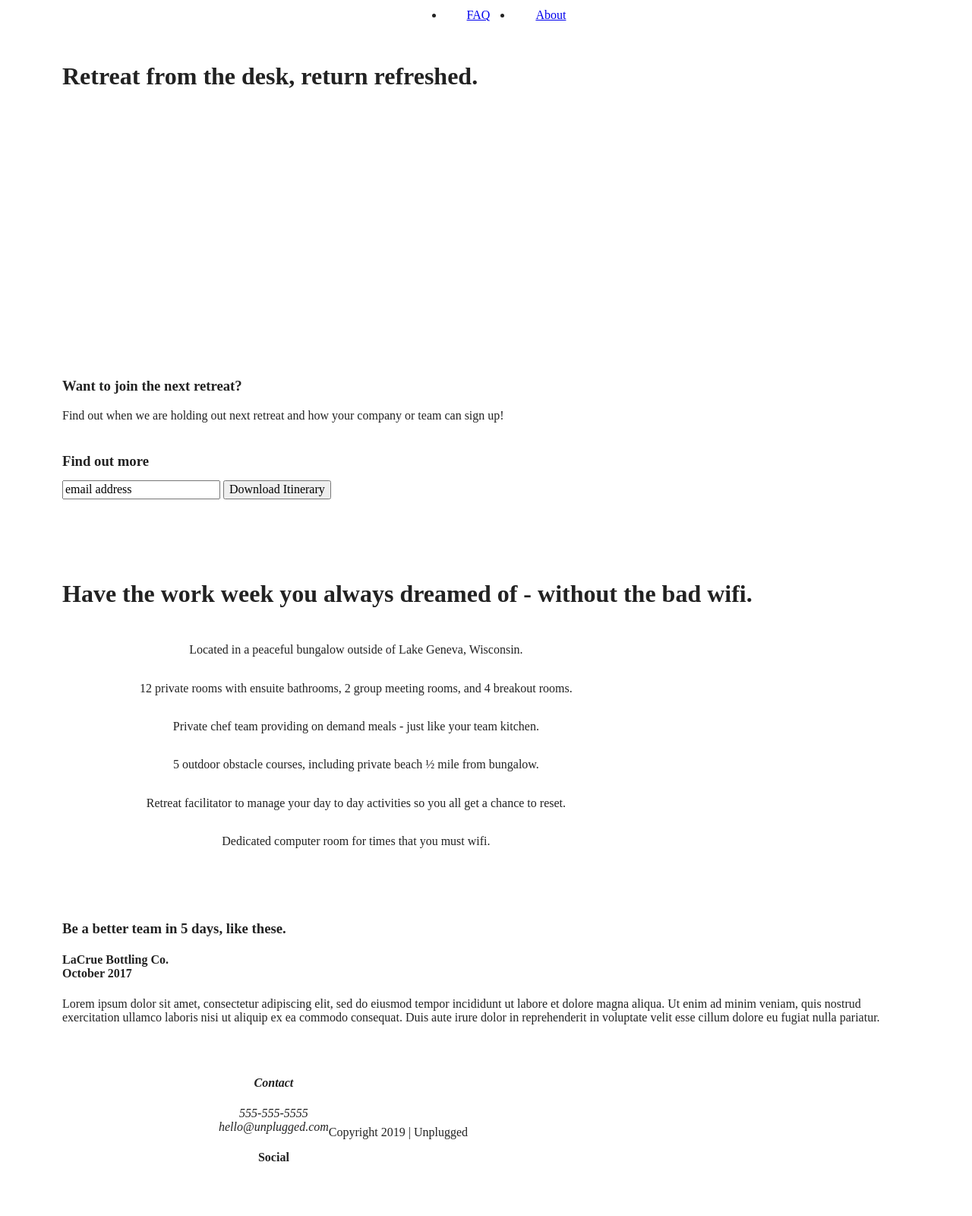
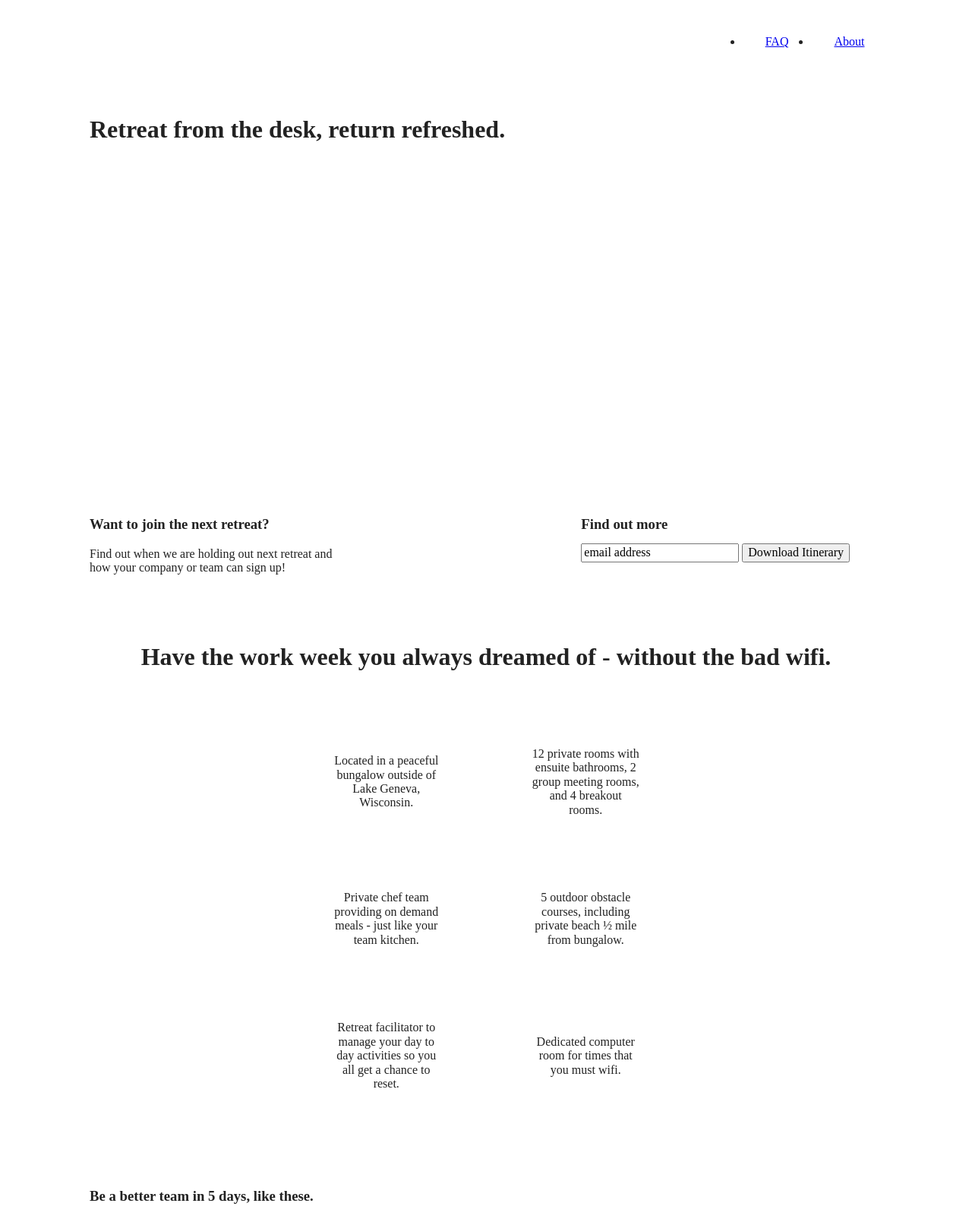
Before and after one commit to jrocca82/unplugged-retreat, a website built with Parcel: page index.html in a window 1280 px wide. Shown: the part 20-1620 px from the top of the page at 76% size. Built offline with nearby package versions, Linux system fonts and the light colour scheme.

Commit message:
Add Tablet styles

```diff
--- a/css/main.css
+++ b/css/main.css
@@ -123,6 +123,8 @@ header nav ul {
 header nav ul li{
   padding: 0 30px;
 }
+
+/*-------Footer styles------*/
 
 footer {
   display: flex;
@@ -257,6 +259,7 @@ aside .form input{
 .faqs .question-answer{
   margin: 50px 0;
 }
+
 /* ==========================================================================
    Helper classes
    ========================================================================== */
@@ -345,15 +348,139 @@ aside .form input{
    Modify as content requires.
    ========================================================================== */
 
-@media only screen and (min-width: 35em) {
-  /* Style adjustments for viewports that meet the condition */
+@media only screen and (min-width: 768px) {
+  /* ----------Base Header - Footer Styles---------*/
+  footer {
+    margin: 0 60px;
+  }
+
+  /*Header Styles*/
+  header .content-wrapper {
+    width: 83%;
+    margin: 35px 0;
+    justify-content: space-between;
+  }
+
+  header nav ul {
+    width: 17%;
+    justify-content: space-between;
+  }
+
+  /*-------Footer Styles--------*/
+  footer .content-wrapper {
+    display: flex;
+    justify-content: space-between;
+    align-items: center;
+    flex-flow: row wrap;
+    width: 65%;
+  }
+
+  footer .contact {
+    width: 21%;
+  }
+
+  footer .social {
+    width: 25%;
+  }
+
+  /*-------Hero Area-------*/
+  main {
+    padding: 0 60px;
+  }
+
+  .hero-area h1 {
+    margin-bottom: 420px;
+  }
+
+  /*------Aside----*/
+  aside .content-wrapper {
+    display: flex;
+    justify-content: space-between;
+    align-items: center;
+    flex-flow: row wrap;
+  }
+
+  aside .form-description {
+    width: 33%;
+  }
+
+  aside .form {
+    width: 38%;
+  }
+
+  /*-------Features-------*/
+  .features .content-wrapper{
+    display: flex;
+    justify-content: center;
+    align-items: center;
+    flex-flow: column wrap;
+  }
+  .features .feature-items {
+    width: 65%;
+    flex-basis: 550px;
+  }
+
+  .features .feature-items-description{
+    width: 21%;
+    margin: 0 60px;
+  }
+
+  .reviews {
+    display: flex;
+    justify-content: center;
+  }
+
+  /*--------About Page--------*/
+  .mission {
+    margin: 100px 0;
+  }
+
+  .mission .content-wrapper{
+    display: flex;
+    justify-content: space-between;
+    align-items: center;
+    flex-flow: row wrap;
+  }
+
+  .mission .content-wrapper p {
+    width: 40%;
+  }
+
+  aside .contact-section {
+    margin: 0;
+    padding: 0;
+  }
+
+  .contact-section .content-wrapper h2 {
+    width: 65%;
+  }
+
+  .contact-info {
+    display: flex;
+    justify-content: space-between;
+    align-items: center;
+  }
+
+  .contact-info address{
+    margin: 0 100px 0 0;
+  }
+  /*----------FAQs Page----------*/
+  .faq .content-wrapper {
+      justify-content: space-between;
+  }
+
+  .faq-content {
+      flex-basis: 40%;
+  }
+
+  .faq h2 {
+      width: 100%;
+  }
 }
 
-@media print,
-  (-webkit-min-device-pixel-ratio: 1.25),
-  (min-resolution: 1.25dppx),
-  (min-resolution: 120dpi) {
-  /* Style adjustments for high resolution devices */
+
+@media only screen and (min-width: 1200px) {
+  /*Desktop styles here*/
 }
 
 /* ==========================================================================
```
Also changed, not shown: about/index.html (+1 -1 lines).
